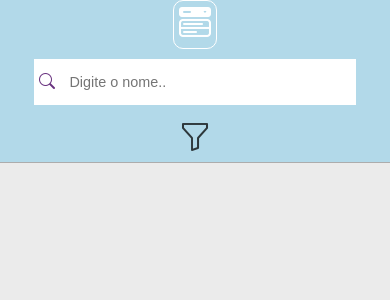
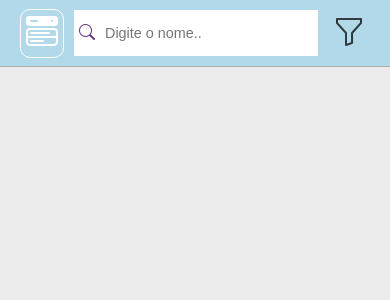
Before and after one commit to heitorkkj/heitorkkj.github.io, a PHP site: page /assets/projects/desafio-tecnico/index.html in a window 390 px wide. Shown: the top 300 px of the page. Run offline with PHP 8.4, Linux system fonts and the light colour scheme; some libraries are stand-ins or nearby versions.

Commit message:
updating

```diff
--- a/assets/projects/desafio-tecnico/assets/css/style.css
+++ b/assets/projects/desafio-tecnico/assets/css/style.css
@@ -183,7 +183,7 @@ section{
 
 
 
-
+/*  cards */
 
 
 .card{
@@ -284,13 +284,22 @@ h5{
 
 
 @media (max-width: 600px){
-    nav{
-        flex-direction: column;
+
+    form.pesquisar input{
+        width: 90%;
+        margin: 10px 5px;
     }
 
-    form.pesquisar{
-        width: 90%;
-        margin: 10px 5px;
+    fieldset.pesquisar{
+        width: 60%;
+
+        display: flex;
+        align-items: center;
+        justify-content: flex-end;
+    }
+
+    fieldset.pesquisar input{
+        width: 100%;
     }
 
     form.filtrar{
@@ -314,9 +323,6 @@ h5{
         width: 100%;
         height: 51%;
         background-color: inherit;
-        box-shadow: 0px 0px 10px 1px rgba(0,0,0,0.68);
-        -webkit-box-shadow: 0px 0px 10px 1px rgba(0,0,0,0.68);
-        -moz-box-shadow: 0px 0px 10px 1px rgba(0,0,0,0.68);
         align-self: center;
         object-fit: fill;
 
```
